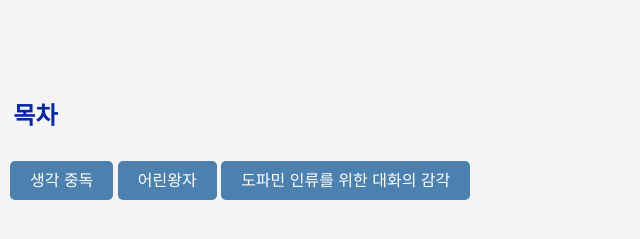
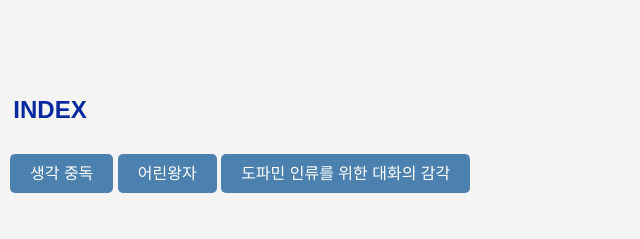
Before and after one commit to sorkanjfgkejswlslek/Booklog, a plain HTML site: page index.html in a window 1280 px wide. Shown: the part 115-354 px from the top of the page, without its empty margins (0-640 px from the left). Drawn offline with Linux system fonts and the light colour scheme.

Commit message:
index.html

```diff
--- a/index.html
+++ b/index.html
@@ -8,7 +8,7 @@
 <br><br>
 <h1>&nbsp;&nbsp;2025 Reading Log<h1>
 <br><br>
-<h2>&nbsp;&nbsp;목차</h2>
+<h2>&nbsp;&nbsp;INDEX</h2>
 <p></p>
 <!-- 하이퍼링크를 버튼처럼 스타일링 -->
 <p>
```
